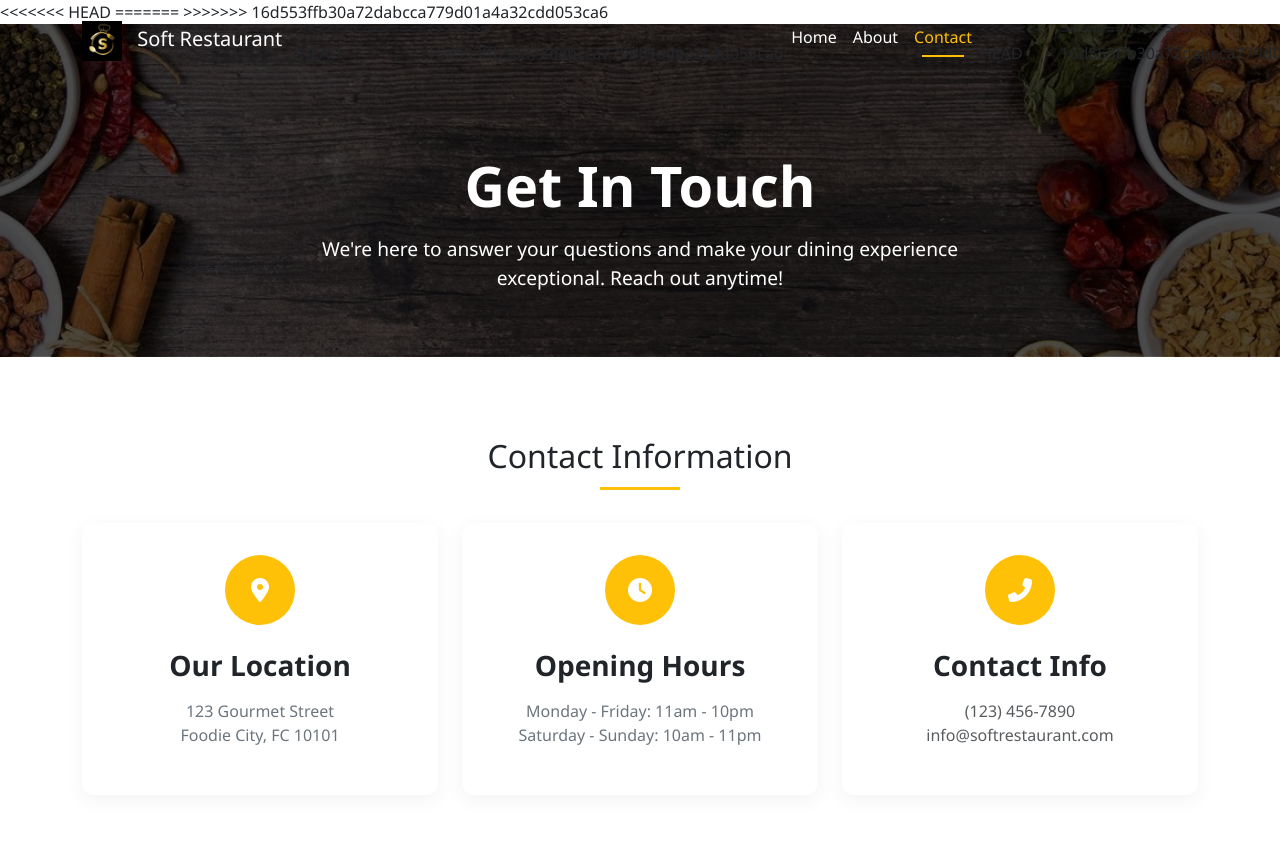
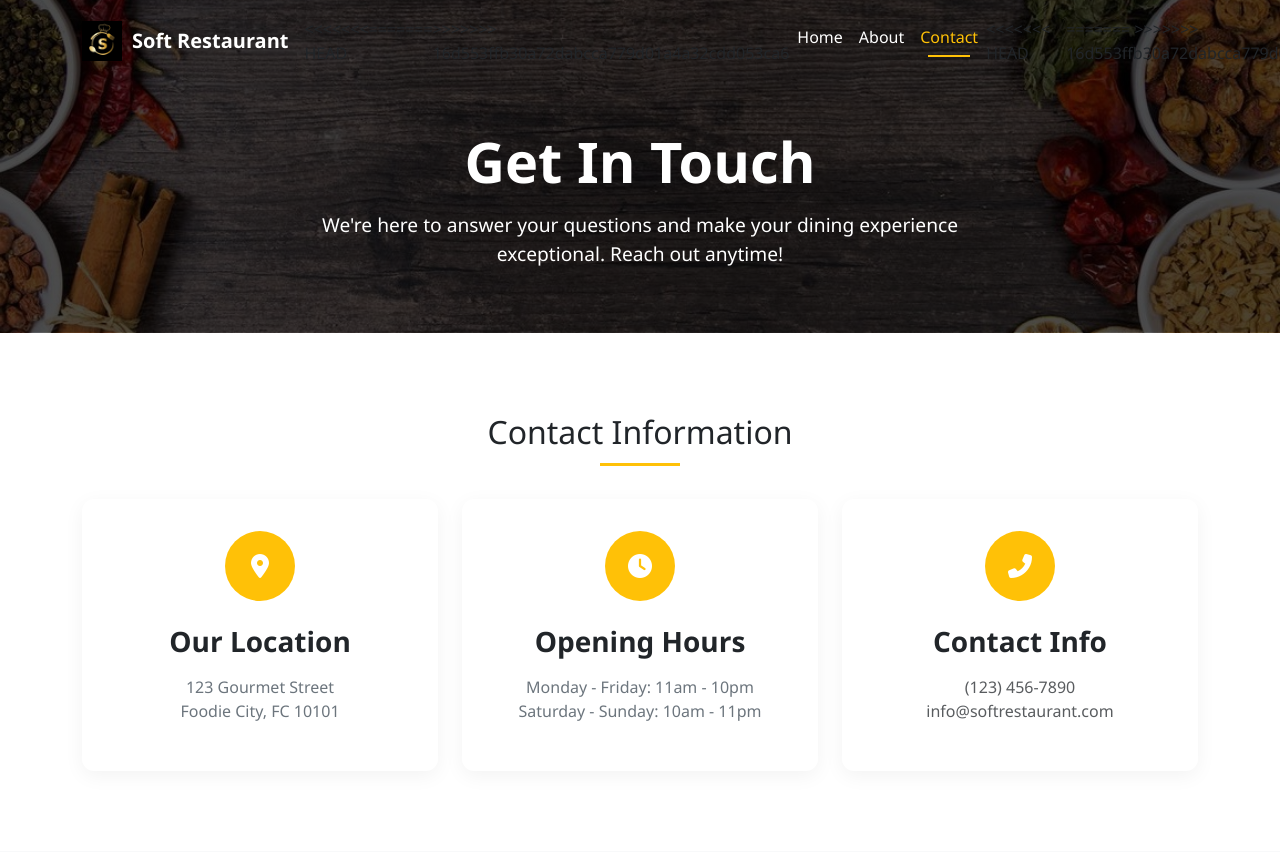
Before and after one commit to Tobenkey98/Online-Restaurant-with-Django, a Django app: template restaurant/templates/contact_us.html in a window 1280 px wide. Shown: the top 852 px of the page. Run offline with Django 3.2, Linux system fonts and the light colour scheme; the template is opened without the code that fills it, so the values that code supplies are empty; some libraries are stand-ins or nearby versions.

Commit message:
Merge remote main with local mainv2

```diff
--- a/restaurant/templates/contact_us.html
+++ b/restaurant/templates/contact_us.html
@@ -1,8 +1,5 @@
 {% load static %}
-<<<<<<< HEAD
 {% load humanize %}
-=======
->>>>>>> 16d553ffb30a72dabcca779d01a4a32cdd053ca6
 <!DOCTYPE html>
 <html lang="en">
 <head>
@@ -111,7 +108,6 @@
             background-color: white !important;
             box-shadow: 0 2px 15px rgba(0, 0, 0, 0.1);
             padding: 0.5rem 0;
-<<<<<<< HEAD
         }
 
         .navbar.scrolled .navbar-brand,
@@ -135,11 +131,6 @@
         .navbar .bi {
             color: white !important;
         }
-
-=======
-            color: black !important;
-        }
->>>>>>> 16d553ffb30a72dabcca779d01a4a32cdd053ca6
 
 
         .navbar-brand {
```
